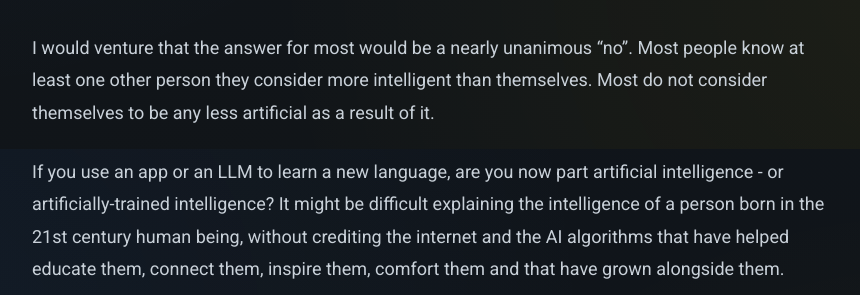
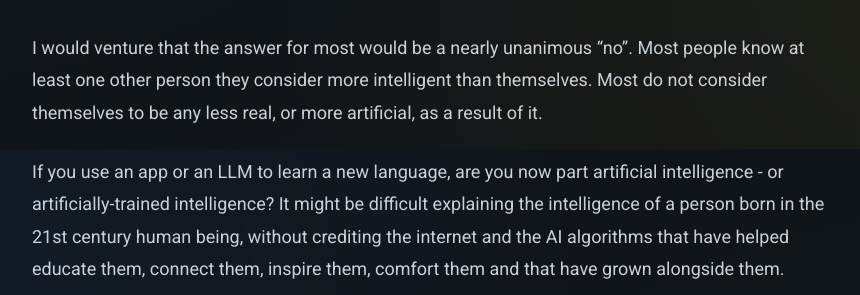
Before and after one commit to TophSV/lumi.observer, a Jekyll site: the page built from _posts/2024-10-06-intrinsically-symbiotic-intelligence-humanitys-long-term-relationship-with-ai.md, in a window 1280 px wide and 900 px high, scrolled down 6828 px. Shown: the part 223-518 px from the top of the window, without its empty margins (208-1068 px from the left). Built offline with Jekyll 4.4.1, drawn with Linux system fonts in a browser that asks for light colours; comment, search, counter and statistics services are not loaded.

Commit message:
Update 2024-10-06-intrinsically-symbiotic-intelligence-humanitys-long-term-relationship-with-ai.md

```diff
--- a/_posts/2024-10-06-intrinsically-symbiotic-intelligence-humanitys-long-term-relationship-with-ai.md
+++ b/_posts/2024-10-06-intrinsically-symbiotic-intelligence-humanitys-long-term-relationship-with-ai.md
@@ -108,7 +108,7 @@ The symbiotic relationship between AI and humans is evident in technologies like
 
 Can intelligence itself be artificial? Does "less" intelligent, make an intelligence "more" artificial?
 
-I would venture that the answer for most would be a nearly unanimous "no". Most people know at least one other person they consider more intelligent than themselves. Most do not consider themselves to be any less artificial as a result of it.
+I would venture that the answer for most would be a nearly unanimous "no". Most people know at least one other person they consider more intelligent than themselves. Most do not consider themselves to be any less real, or more artificial, as a result of it.
 
 If you use an app or an LLM to learn a new language, are you now part artificial intelligence - or artificially-trained intelligence? It might be difficult explaining the intelligence of a person born in the 21st century human being, without crediting the internet and the AI algorithms that have helped educate them, connect them, inspire them, comfort them and that have grown alongside them.
 
```
